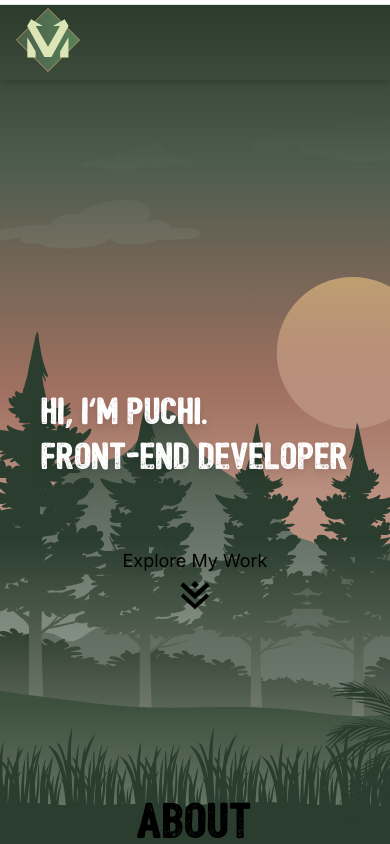
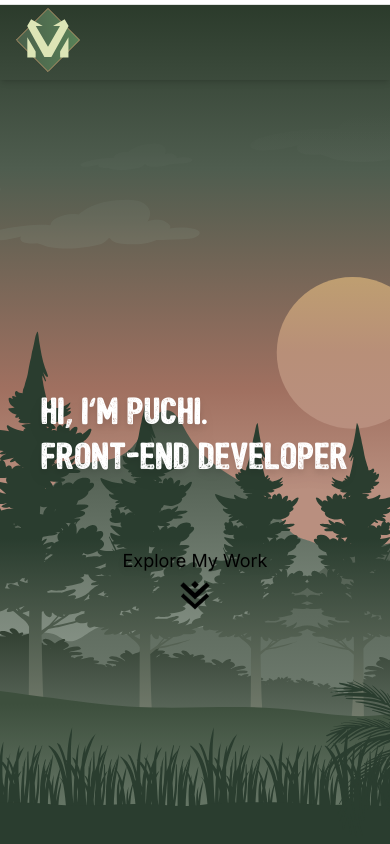
Before and after one commit to markmaraya/mry-portfolio, a React (Create React App) app: page / in a window 390 px wide. Built offline with nearby package versions, Linux system fonts and the light colour scheme; some icons are missing.

Commit message:
style: add responsive support for About section

```diff
--- a/src/components/sections/About.tsx
+++ b/src/components/sections/About.tsx
@@ -44,14 +44,16 @@ const About: React.FC<AboutProps> = ({ sectionRef }) => {
     <section
       id="about"
       ref={sectionRef}
-      className="h-screen bg-bg flex flex-col items-center justify-center"
+      className="min-h-screen bg-bg flex flex-col items-center justify-center px-4 py-24"
     >
-      <h3 className="text-accent text-5xl font-hero mb-6">About</h3>
-      <div className="max-w-7xl mx-auto grid md:grid-cols-2 gap-12 p-10 items-center">
-        <div className="flex items-center justify-center">
+      <h3 className="text-accent text-3xl sm:text-4xl md:text-5xl font-hero mb-6">
+        About
+      </h3>
+      <div className="max-w-7xl mx-auto grid grid-cols-1 md:grid-cols-2 gap-8 lg:gap-16 items-center">
+        <div className="items-center justify-center hidden md:flex">
           <ProgressiveWebAppSVG className="about-svg w-[80%] h-auto" />
         </div>
-        <div className="about-me relative p-4 text-left text-text">
+        <div className="about-me relative p-6 text-left text-text text-sm sm:text-base leading-relaxed">
           <p className="leading-relaxed mb-6">
             I’m a{" "}
             <span className="inline-block relative font-hero text-secondary text-2xl leading-none">
```
